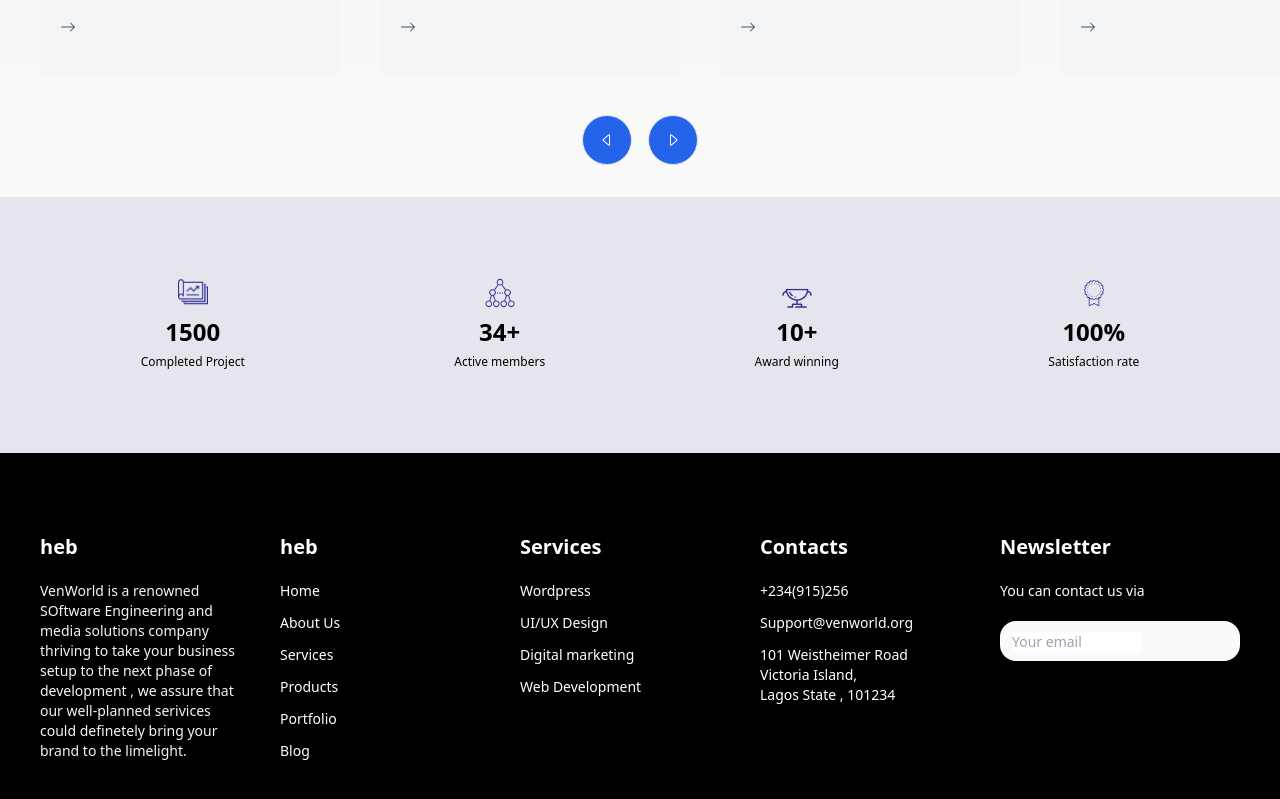
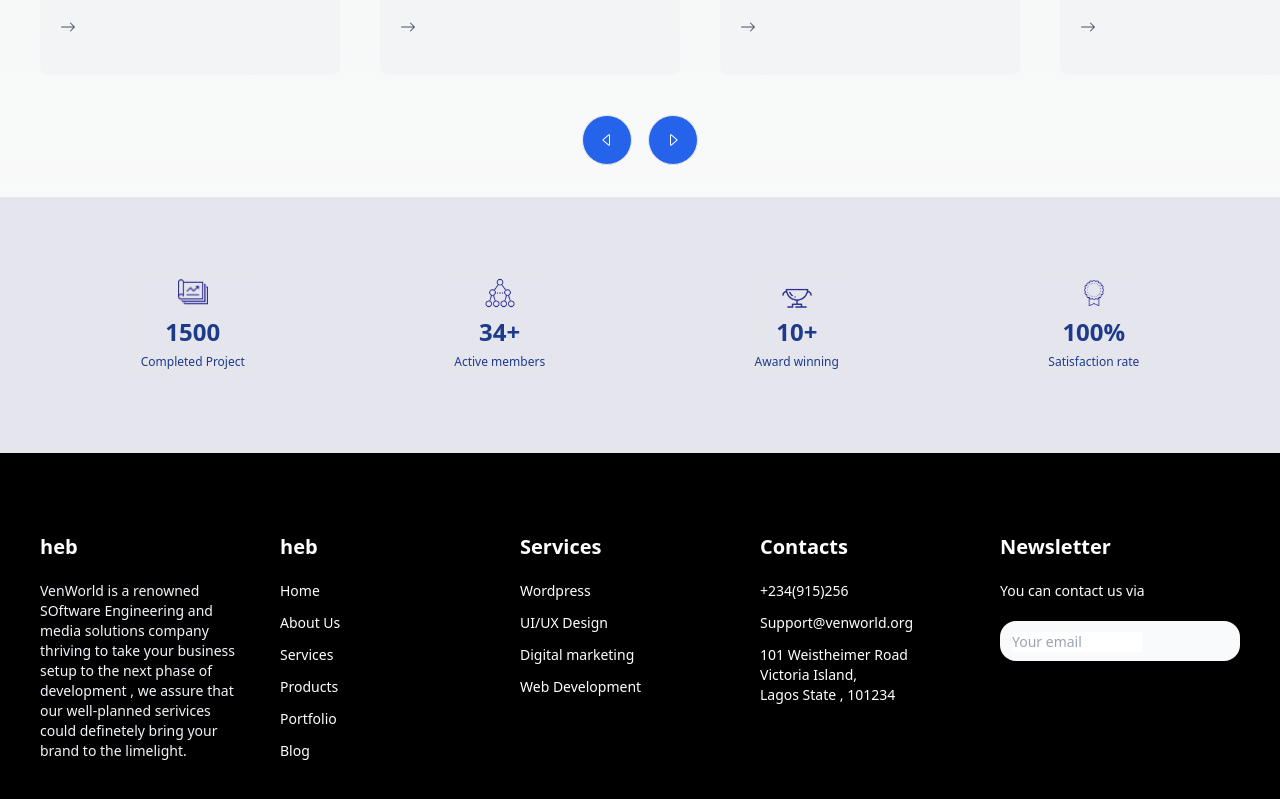
Before and after one commit to sideeq12/Venworld, a Next.js app: page / in a window 1280 px wide. Shown: the part 3457-4256 px from the top of the page. Built offline with nearby package versions, Linux system fonts and the light colour scheme.

Commit message:
radius and text fix

```diff
--- a/components/counts/count.jsx
+++ b/components/counts/count.jsx
@@ -11,7 +11,7 @@ function Count() {
         rating : 100
     })
   return (
-    <div className='px-3 md:px-10 mt-8 py-20 flex  sm:flex-col md:flex-row gap-2 justify-around bg-[#E5E5EE]'>
+    <div className='px-3 md:px-10 mt-8 py-20 text-blue-900 flex  sm:flex-col md:flex-row gap-2 justify-around bg-[#E5E5EE]'>
         <div className='border text-center'>
             <div className='mic'>
             </div>
```
